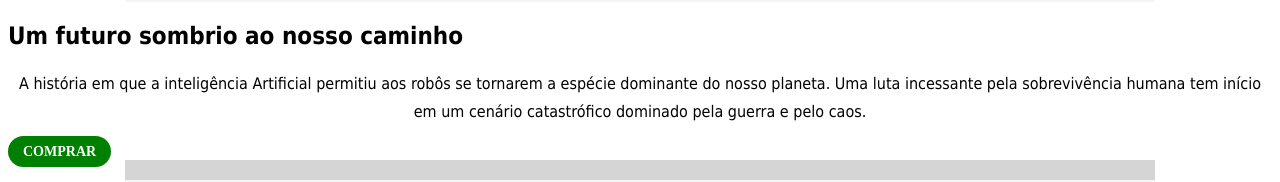
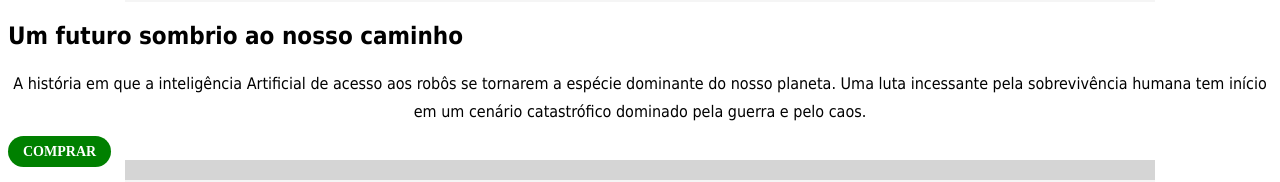
Before and after one commit to Lopes-Vh/Lopes, a plain HTML site: page Front/Atividade/index.html in a window 1280 px wide. Shown: the part 226-408 px from the top of the page. Drawn offline with Linux system fonts and the light colour scheme.

Commit message:
Update index.html

```diff
--- a/Front/Atividade/index.html
+++ b/Front/Atividade/index.html
@@ -16,7 +16,7 @@
     <h1>A era Artificial</h1>
     <img src="img/capa.jfif"></div>
     <h2>Um futuro sombrio ao nosso caminho</h2>
-    <p>A história em que a inteligência Artificial permitiu aos robôs se tornarem a espécie dominante do nosso planeta.
+    <p>A história em que a inteligência Artificial de acesso aos robôs se tornarem a espécie dominante do nosso planeta.
         Uma luta incessante pela sobrevivência humana tem início em um cenário catastrófico dominado pela guerra e pelo caos.</p>
 
         <a href="https://amzn.to/3bXy1g9">COMPRAR</a>
```
